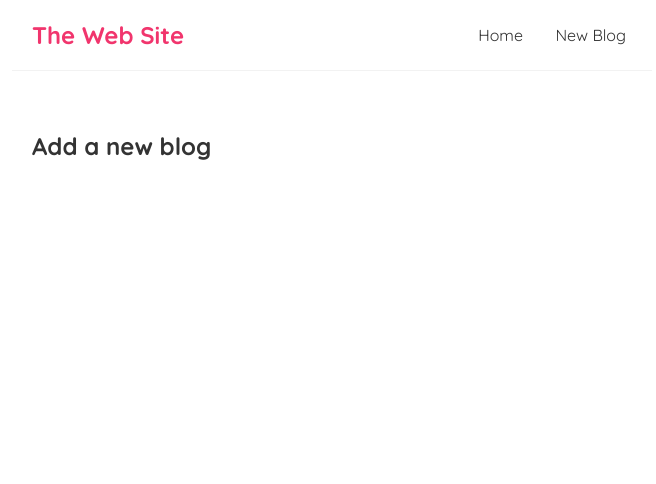
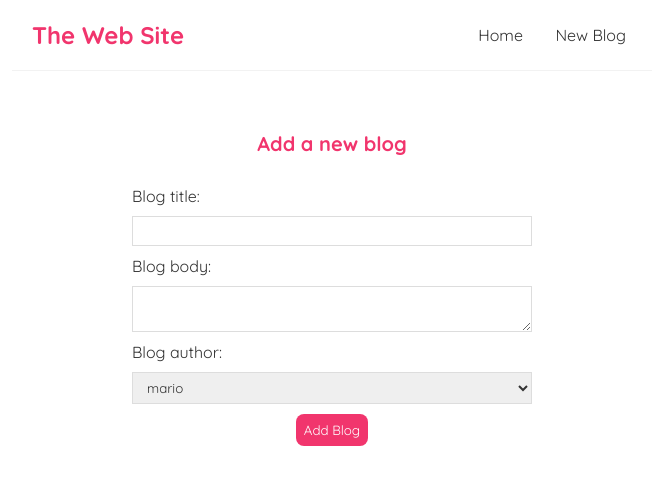
Before and after one commit to b13-niass/blog-react, a React (Create React App) app: page /create in a window 1280 px wide. Shown: the top 484 px of the page, without its empty margins (308-964 px from the left). Built offline with nearby package versions, Linux system fonts and the light colour scheme; the HTML template or start-up script is replaced by a standard one.

Commit message:
Ajout du formulaire de blog

```diff
--- a/src/BlogDetails.js
+++ b/src/BlogDetails.js
@@ -3,13 +3,22 @@
 
 const BlogDetails = () => {
     const {id} = useParams();
-    const {data: blog, isPending, error} = useFetch("http://localhost:8084/blogs/"+id);
+    const {data: blog, isPending, error} = useFetch(`http://localhost:8084/blogs/${id}`);
   return (
       <div className="blog-details">
-          <h1>Blog Details </h1>
+          {/*<h1>Blog Details </h1>*/}
+          {isPending && <div> Loading .... </div>}
           {error && <div>{error}</div>}
-          {isPending && <div> Loading .... </div>}
-          {blog && <p>{blog.title}</p>}
+          {blog && (
+              <article>
+                  <h2>{blog.title}</h2>
+                  <p>Written by {blog.author}</p>
+                  <div>{blog.body}</div>
+                  {/*<button onClick={() => handleDelete(blog.id)}>Delete Blog</button>*/}
+                  {/*<Link to={`/edit/${blog.id}`}>Edit Blog</Link>*/}
+                  {/*<button onClick={() => history.goBack()}>Go Back</button>*/}
+              </article>
+          )}
 
       </div>
   );
--- a/src/BlogList.js
+++ b/src/BlogList.js
@@ -10,7 +10,7 @@
       <h1>{title}</h1>
           {blogs.map((blog) => (
               <div className="blog-preview" key={blog.id}>
-                  <Link to={"/blogs/"+blog.id}>
+                  <Link to={`/blogs/${blog.id}`}>
                   <h2>{blog.title}</h2>
                   <p>written by {blog.author}</p>
                   {/*<button onClick={() => handleDelete(blog.id)}>Delete Blog</button>*/}
--- a/src/Create.js
+++ b/src/Create.js
@@ -2,6 +2,20 @@
     return (
         <div className="create">
             <h2>Add a new blog</h2>
+            <form>
+                <label>Blog title:</label>
+                <input type="text" required/>
+                <label>Blog body:</label>
+                <textarea required>
+
+                </textarea>
+                <label>Blog author:</label>
+                <select>
+                    <option value="mario">mario</option>
+                    <option value="yoshi">yoshi</option>
+                </select>
+                <button type="submit">Add Blog</button>
+            </form>
         </div>
     )
 }
--- a/src/index.css
+++ b/src/index.css
@@ -48,3 +48,57 @@
   color: #f1356d;
   margin-bottom: 8px;
 }
+.blog-preview a {
+  color: #333;
+  text-decoration: none;
+}
+
+/* blog details page */
+.blog-details h2 {
+  font-size: 20px;
+  color: #f1356d;
+  margin-bottom: 10px;
+}
+.blog-details div {
+  margin: 20px 0;
+}
+.blog-details button {
+  background: #f1356d;
+  color: #fff;
+  border: 0;
+  padding: 8px;
+  border-radius: 8px;
+  cursor: pointer;
+}
+
+/* create new blog form */
+.create {
+  max-width: 400px;
+  margin: 0 auto;
+  text-align: center;
+}
+.create label {
+  text-align: left;
+  display: block;
+}
+.create h2 {
+  font-size: 20px;
+  color: #f1356d;
+  margin-bottom: 30px;
+}
+.create input, .create textarea, .create select {
+  width: 100%;
+  padding: 6px 10px;
+  margin: 10px 0;
+  border: 1px solid #ddd;
+  box-sizing: border-box;
+  display: block;
+}
+.create button {
+  background: #f1356d;
+  color: #fff;
+  border: 0;
+  padding: 8px;
+  border-radius: 8px;
+  cursor: pointer;
+}
```
